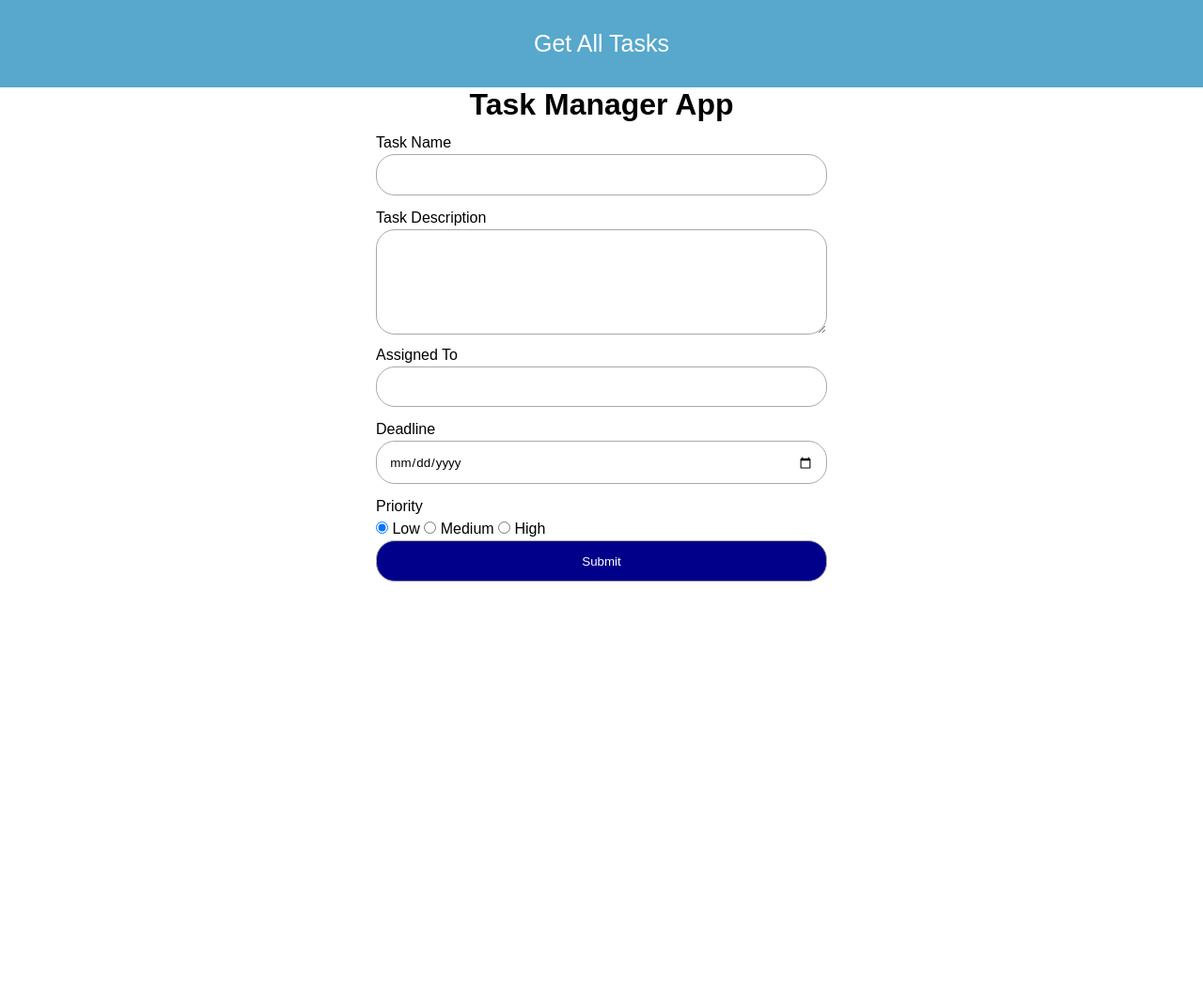
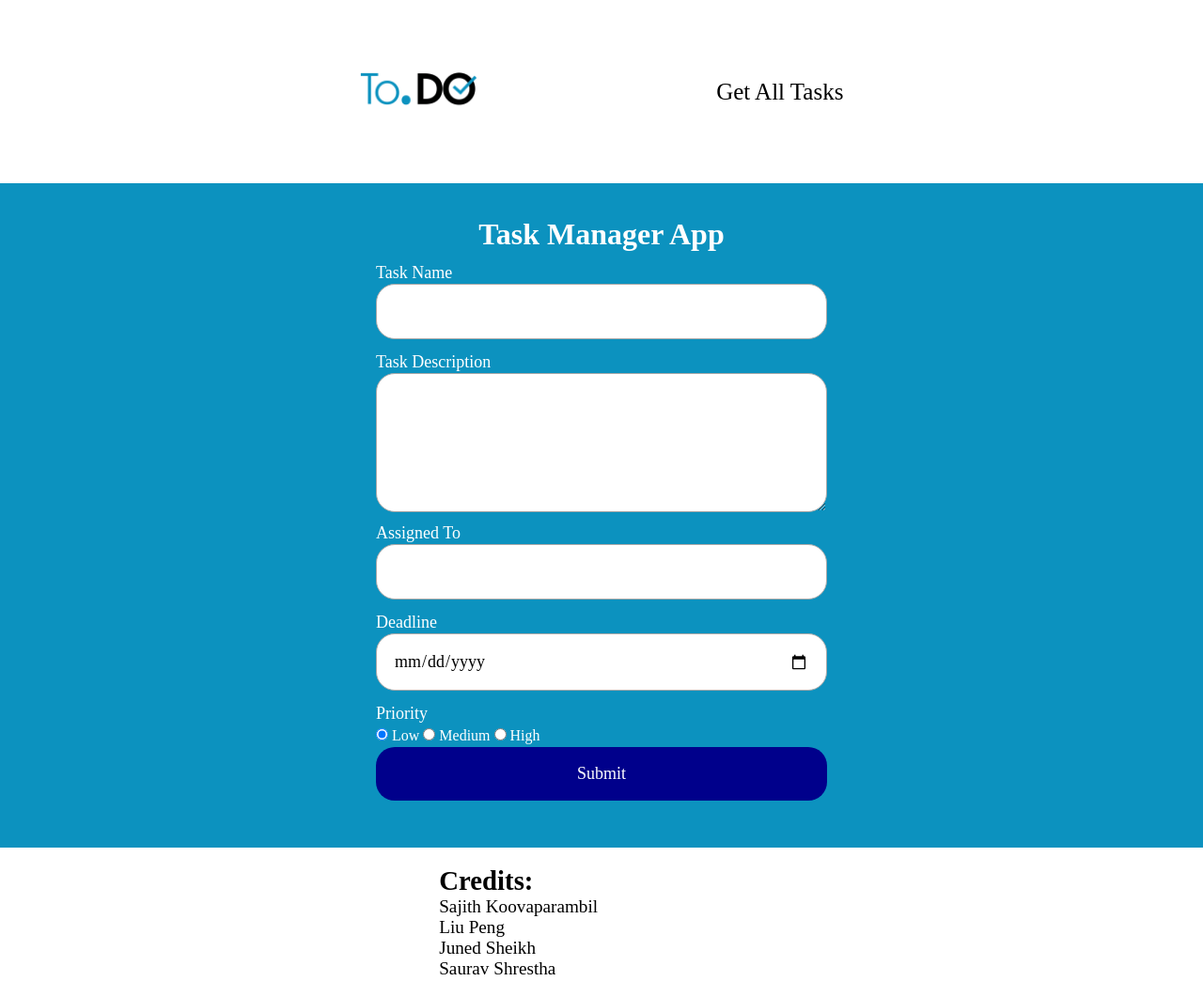
Before and after one commit to SauravSth/conestogaGroupProject, a plain HTML site: page index.html in a window 1280 px wide. Shown: the whole page at 94% size. Before the commit the page ends 800 px from the top, so only its background shows below. Drawn offline with nearby package versions, Linux system fonts and the light colour scheme; a web font is replaced by a local one.

Commit message:
logo and style updates + footer

```diff
--- a/css/reset.css
+++ b/css/reset.css
@@ -1,6 +1,8 @@
+@import url('https://fonts.googleapis.com/css2?family=Madimi+One&display=swap');
 * {
 	margin: 0;
 	padding: 0;
 	box-sizing: border-box;
 	font-family: sans-serif;
+	font-family: 'Madimi One';
 }
--- a/css/style.css
+++ b/css/style.css
@@ -1,12 +1,12 @@
 /* NAV CSS */
 
 nav {
-	background-color: #57a8cc;
+	background-color: white;
 	padding: 2em 0;
+	min-height: 5em;
 }
 
 nav ul {
-	/* margin: 0 auto; */
 	width: 80%;
 	margin: auto;
 	display: flex;
@@ -18,13 +18,18 @@ nav ul {
 li {
 	list-style: none;
 }
+
+nav img {
+	width: 5em;
+}
 .search-li {
 	background-color: white;
 	border-radius: 20px;
+	border: 2px solid gray;
 }
 li a {
 	text-decoration: none;
-	color: white;
+	color: black;
 }
 li:hover {
 	background-color: #3e89ae;
@@ -34,10 +39,15 @@ li:hover {
 li:hover a {
 	color: white;
 }
-.search-li:hover {
+.search-li:hover,
+nav li:first-child {
 	padding: 0;
 	transition: none;
 	background-color: white;
+}
+
+nav li:first-child {
+	background-color: transparent;
 }
 
 #taskForm {
@@ -46,9 +56,13 @@ li:hover a {
 	display: flex;
 	flex-direction: column;
 	line-height: 1.5em;
+	color: white;
+	font-weight: 300;
 }
 h1 {
+	margin-top: 20px;
 	text-align: center;
+	color: white;
 }
 
 #taskForm input,
@@ -58,28 +72,40 @@ button {
 	border: 1px solid darkgray;
 	cursor: pointer;
 	margin-bottom: 2px;
+	font-size: large;
 }
 
 #taskForm label {
 	margin-top: 10px;
+	font-size: large;
 }
 
 button {
 	background-color: darkblue;
 	color: white;
+	border: none;
 }
 
 #taskForm textarea {
+	font-size: large;
 	border-radius: 20px;
 	padding: 10px;
 	border: 1px solid darkgray;
 }
 
+#taskForm :is(input, textarea, button):focus {
+	/* transition: all 0.2s ease; */
+	outline: none;
+}
+
 /* GET ALL TASK CSS */
-
+main {
+	background-color: #0c92bf;
+	padding: 1em 0 3em 0;
+	min-height: 60vh;
+}
 .search-wrapper {
 	display: flex;
-	/* border: 1px solid darkgray; */
 	padding: 0 1em;
 	border-radius: 20px;
 }
@@ -119,6 +145,9 @@ button {
 	transition: all 0.3s ease;
 	box-shadow: 0px 5px 10px gray;
 }
+.task-nav-right h4 {
+	font-weight: lighter;
+}
 .task-nav-right h4:last-child {
 	margin-top: 8px;
 	text-transform: uppercase;
@@ -139,6 +168,7 @@ button {
 }
 .task-title h3 {
 	width: 50%;
+	font-weight: lighter;
 }
 .task-options {
 	display: flex;
@@ -167,10 +197,19 @@ p {
 	color: black;
 }
 .error-message {
-	color: red;
+	color: darkred;
 }
 .success-message {
 	color: green;
 	font-weight: bold;
 	margin-top: 20px;
 }
+
+/* FOOTER CSS */
+
+.footer-wrapper {
+	width: 30%;
+	margin: auto;
+	font-size: larger;
+	padding: 1em;
+}
--- a/index.html
+++ b/index.html
@@ -10,6 +10,7 @@
 	<body>
 		<nav>
 			<ul>
+				<li><img src="./images/logo.png" alt="Logo" /></li>
 				<li><a href="./getAll.html">Get All Tasks</a></li>
 			</ul>
 		</nav>
@@ -19,14 +20,25 @@
 				<label for="taskName">Task Name</label>
 				<input type="text" name="taskName" id="taskName" />
 				<label for="taskDesc">Task Description</label>
-        <textarea name="taskDesc" id="taskDesc" cols="30" rows="6"></textarea>
+				<textarea
+					name="taskDesc"
+					id="taskDesc"
+					cols="30"
+					rows="6"
+				></textarea>
 				<label for="assignedTo">Assigned To</label>
 				<input type="text" name="assignedTo" id="assignedTo" />
 				<label for="deadline">Deadline</label>
 				<input type="date" name="deadline" id="deadline" />
 				<label for="priority">Priority</label>
 				<div class="radioGroup">
-          <input type="radio" name="priority" id="low" value="l" checked />
+					<input
+						type="radio"
+						name="priority"
+						id="low"
+						value="l"
+						checked
+					/>
 					Low
 					<input type="radio" name="priority" id="medium" value="m" />
 					Medium
@@ -36,6 +48,15 @@
 				<button type="submit" id="submit">Submit</button>
 			</form>
 		</main>
+		<footer>
+			<div class="footer-wrapper">
+				<h2>Credits:</h2>
+				<p>
+					Sajith Koovaparambil<br />Liu Peng<br />Juned Sheikh<br />Saurav
+					Shrestha
+				</p>
+			</div>
+		</footer>
 		<script src="https://ajax.googleapis.com/ajax/libs/jquery/3.5.1/jquery.min.js"></script>
 		<script src="./js/lib.js"></script>
 		<script src="./js/add.js"></script>
```
Also changed, not shown: getAll.html (+10 -0 lines), js/getAll.js (+18 -18 lines), images/logo.png (added). Lines whose indentation alone changed are shown as unchanged.
